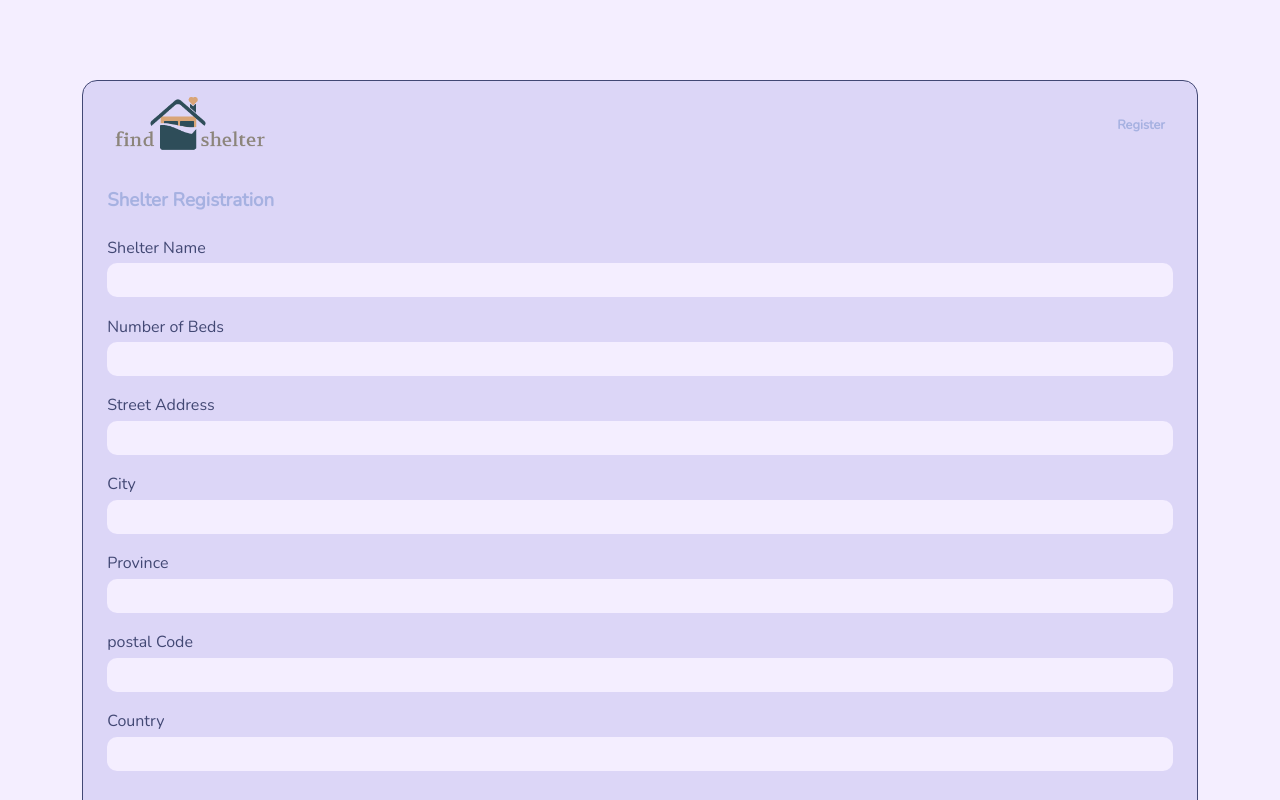
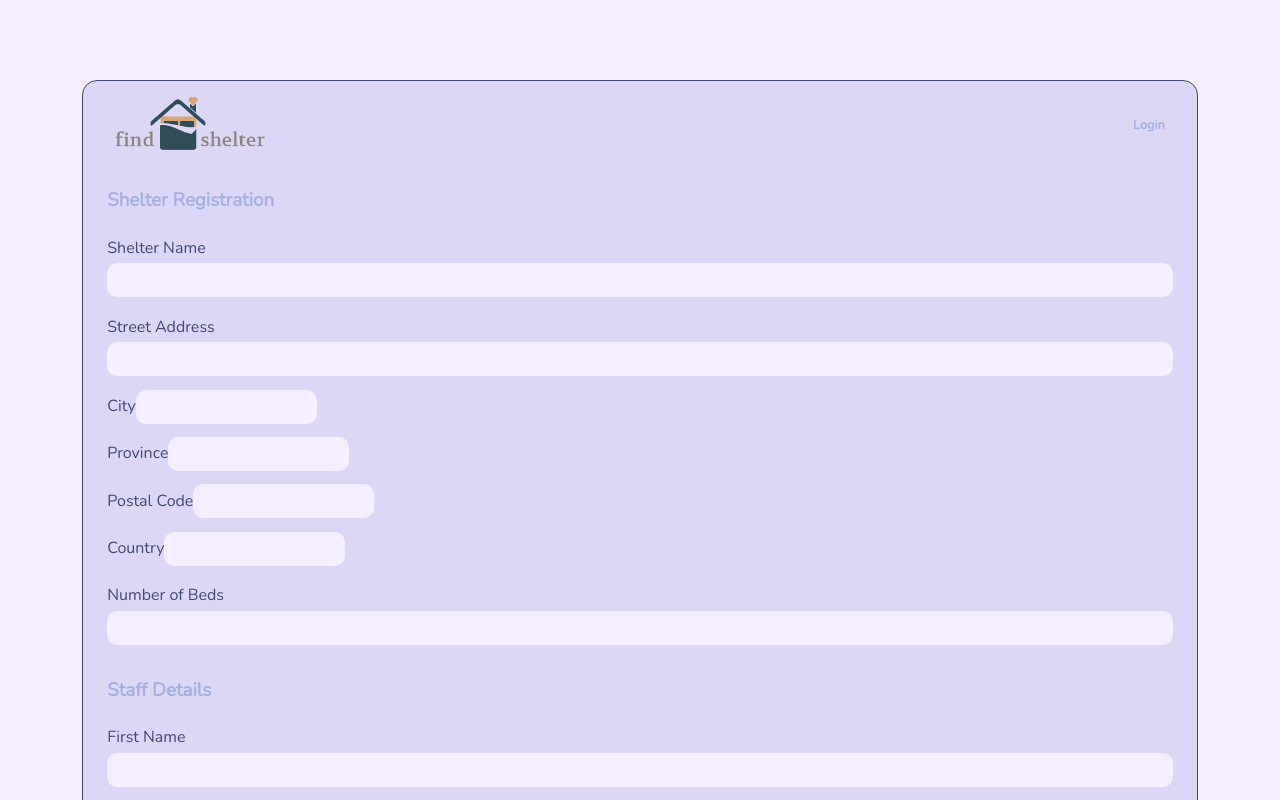
Before and after one commit to shaunpurslow/findShelter, a React (Create React App) app in the folder client/: page /register in a window 1280 px wide. Shown: the top 800 px of the page. Built offline with nearby package versions, Linux system fonts and the light colour scheme.

Commit message:
add features on components

```diff
--- a/client/src/components/Register.tsx
+++ b/client/src/components/Register.tsx
@@ -73,7 +73,7 @@ const Register = () => {
     <main className='register__container'>
       <div className='register__header'>
         <img src='/img/find-shelter.png' alt='logo' />
-        <h2>Register</h2>
+        <h2>Login</h2>
       </div>
 
       <form onSubmit={handleSubmit} className='registration-form'>
@@ -86,6 +86,60 @@ const Register = () => {
           onChange={handleChange}
           type='text'
         />
+        <label htmlFor='street-address'>Street Address</label>
+        <input
+          name='street-address'
+          id='streetAddress'
+          value={formValues.streetAddress}
+          onChange={handleChange}
+          type='text'
+        />
+        <span>
+          <div>
+            <label htmlFor='city'>City</label>
+            <input
+              name='city'
+              id='city'
+              value={formValues.city}
+              onChange={handleChange}
+              type='text'
+            />
+          </div>
+
+          <div>
+            <label htmlFor='province'>Province</label>
+            <input
+              name='province'
+              id='province'
+              value={formValues.province}
+              onChange={handleChange}
+              type='text'
+            />
+          </div>
+        </span>
+
+        <span>
+          <div>
+            <label htmlFor='postal-code'>Postal Code</label>
+            <input
+              name='postal-code'
+              id='postalCode'
+              value={formValues.postalCode}
+              onChange={handleChange}
+              type='text'
+            />
+          </div>
+          <div>
+            <label htmlFor='country'>Country</label>
+            <input
+              name='country'
+              id='country'
+              value={formValues.country}
+              onChange={handleChange}
+              type='text'
+            />
+          </div>
+        </span>
 
         <label htmlFor='capacity'>Number of Beds</label>
         <input
@@ -97,51 +151,6 @@ const Register = () => {
           min='1'
           max='100'
           step='1'
-        />
-
-        <label htmlFor='street-address'>Street Address</label>
-        <input
-          name='street-address'
-          id='streetAddress'
-          value={formValues.streetAddress}
-          onChange={handleChange}
-          type='text'
-        />
-
-        <label htmlFor='city'>City</label>
-        <input
-          name='city'
-          id='city'
-          value={formValues.city}
-          onChange={handleChange}
-          type='text'
-        />
-
-        <label htmlFor='province'>Province</label>
-        <input
-          name='province'
-          id='province'
-          value={formValues.province}
-          onChange={handleChange}
-          type='text'
-        />
-
-        <label htmlFor='postal-code'>postal Code</label>
-        <input
-          name='postal-code'
-          id='postalCode'
-          value={formValues.postalCode}
-          onChange={handleChange}
-          type='text'
-        />
-
-        <label htmlFor='country'>Country</label>
-        <input
-          name='country'
-          id='country'
-          value={formValues.country}
-          onChange={handleChange}
-          type='text'
         />
 
         <h3>Staff Details</h3>
```
